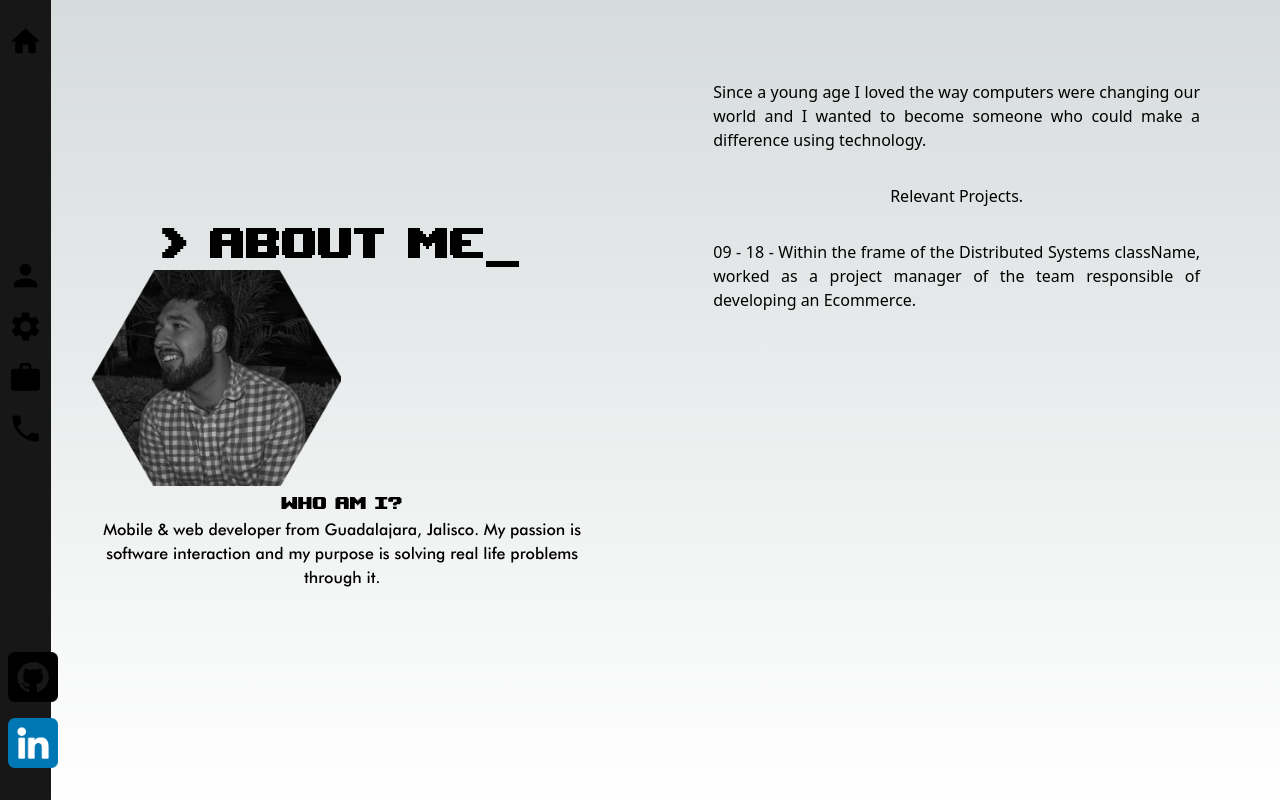
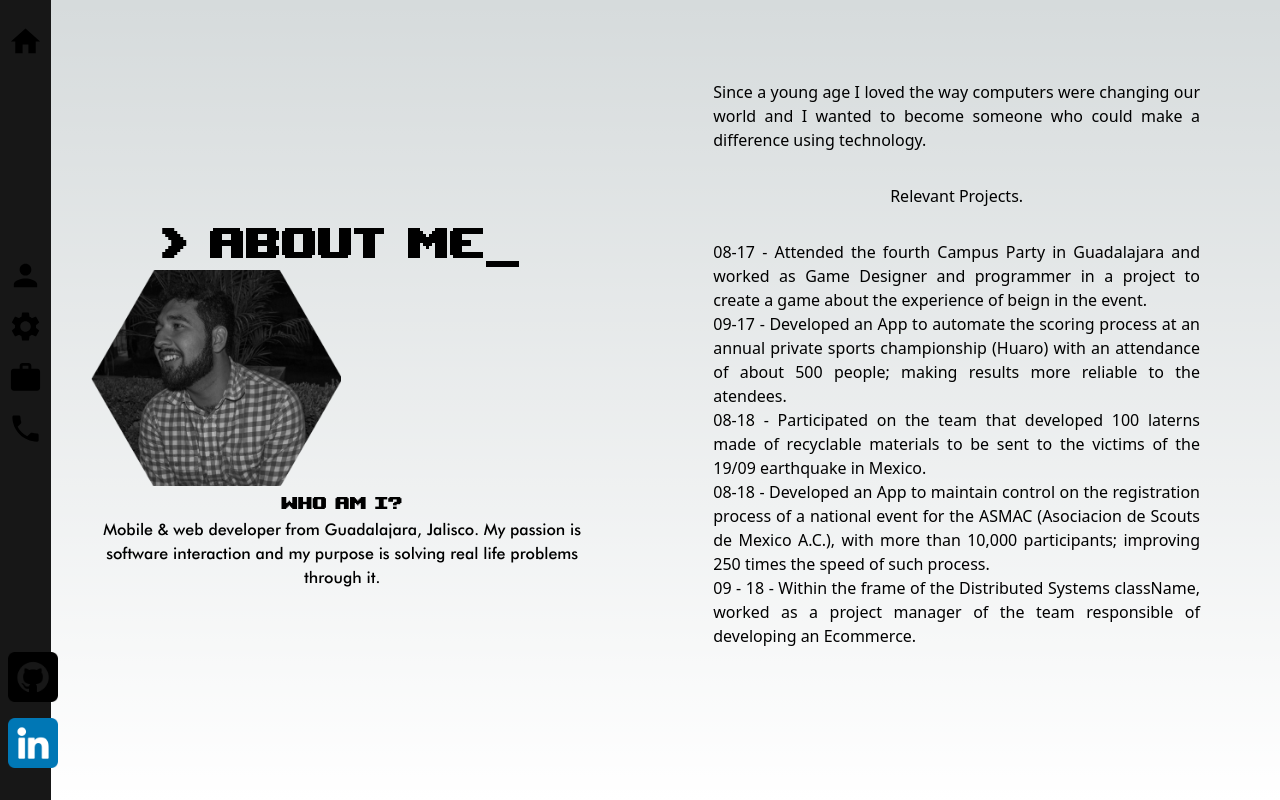
Before and after one commit to Darksw20/Personal-Portfolio, a Next.js app: page /about in a window 1280 px wide. Built offline with nearby package versions, Linux system fonts and the light colour scheme.

Commit message:
Dynamic projects

```diff
--- a/src/components/about/index.tsx
+++ b/src/components/about/index.tsx
@@ -3,10 +3,13 @@ import Image from "next/image";
 import { Inter } from "next/font/google";
 import localFont from "next/font/local";
 import styles from "@/styles/Home.module.css";
+import ProjectList from "./projects";
 
 const inter = Inter({ subsets: ["latin"] });
-const gameFont = localFont({ src: "../../../public/fonts/upheavtt.ttf" });
-const futuraFont = localFont({
+export const gameFont = localFont({
+  src: "../../../public/fonts/upheavtt.ttf",
+});
+export const futuraFont = localFont({
   src: "../../../public/fonts/futura medium bt.ttf",
 });
 
@@ -37,6 +40,10 @@ const PROJECTS = [
       "Within the frame of the Distributed Systems className, worked as a project manager of the team responsible of developing an Ecommerce.",
   },
 ];
+
+const getProjects = (): any => {
+  return PROJECTS;
+};
 
 export default function About() {
   return (
@@ -69,11 +76,15 @@ export default function About() {
           <h3>Relevant Projects.</h3>
         </div>
         <div className="m-4">
-          <p>
-            09 - 18 - Within the frame of the Distributed Systems className,
-            worked as a project manager of the team responsible of developing an
-            Ecommerce.
-          </p>
+          {getProjects().map((project: any) => {
+            console.log(project.date, project.description);
+            return (
+              <ProjectList
+                date={project.date}
+                description={project.description}
+              />
+            );
+          })}
         </div>
       </div>
     </>
--- /dev/null
+++ b/src/components/about/projects.tsx
@@ -0,0 +1,9 @@
+import styles from "@/styles/Home.module.css";
+
+export default function ProjectList({ date, description }: any) {
+  return (
+    <p>
+      {date} - {description}
+    </p>
+  );
+}
```
